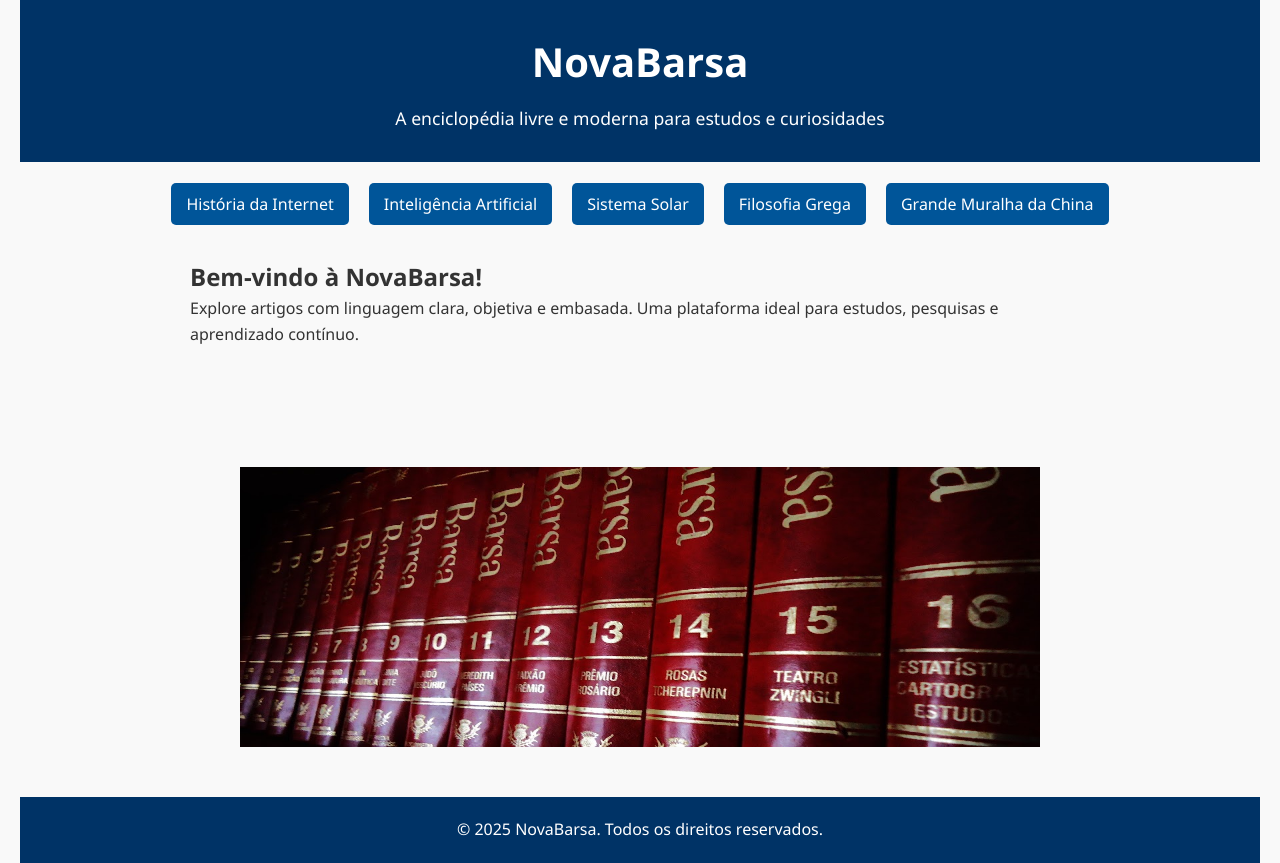
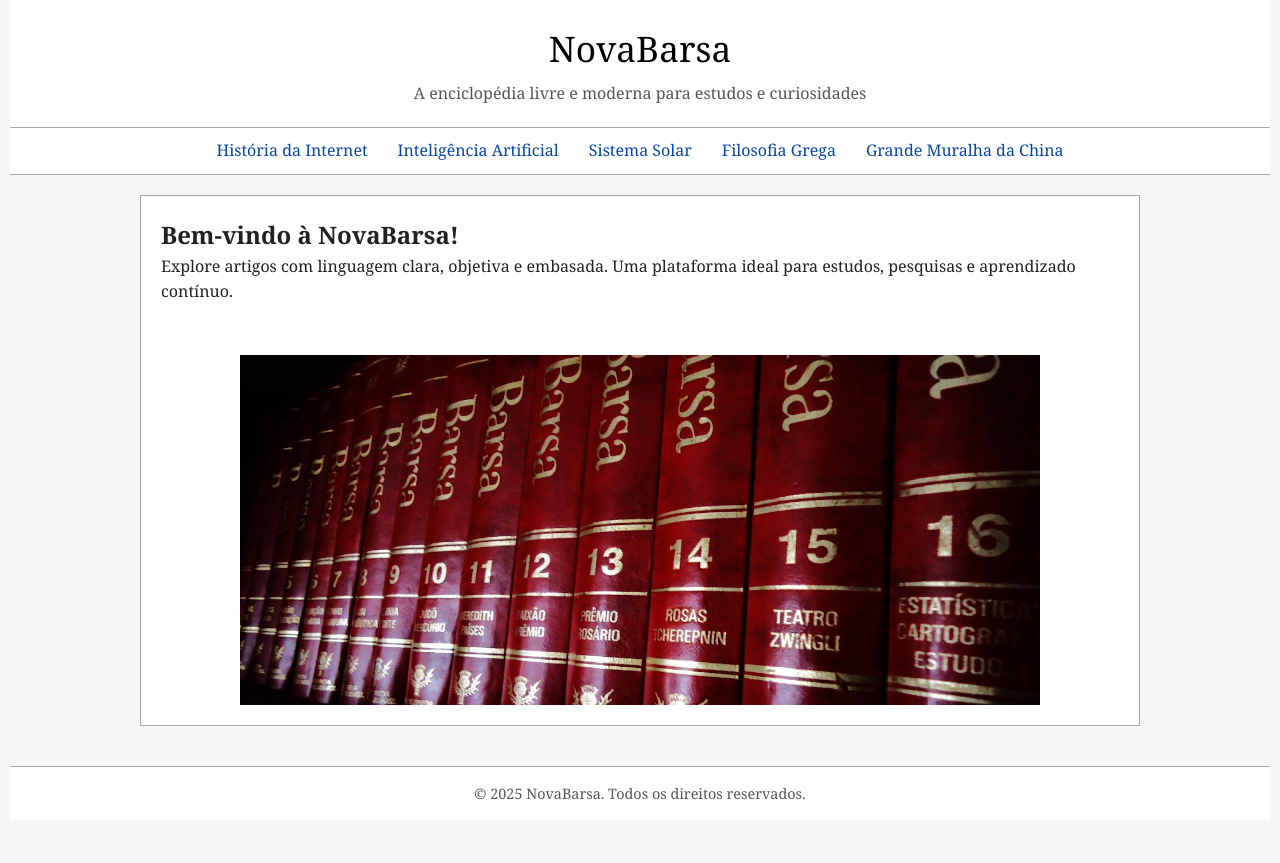
Before and after one commit to RobertoWeberDev/desafio-html-dio-final, a plain HTML site: page SRC/index.html in a window 1280 px wide. After the commit the page ends 820 px from the top, so only its background shows below. Drawn offline with Linux system fonts and the light colour scheme.

Commit message:
Commit 02 Barsa

```diff
--- a/SRC/style.css
+++ b/SRC/style.css
@@ -6,27 +6,47 @@
 }
 
 body {
-  font-family: 'Segoe UI', sans-serif;
+  font-family: 'Linux Libertine', 'Georgia', 'Times New Roman', serif;
   line-height: 1.6;
-  background-color: #f9f9f9;
-  color: #333;
-  padding: 0 20px;
+  background-color: #f6f6f6;
+  color: #202122;
+  padding: 0 10px;
+}
+
+a {
+  color: #0645ad;
+  text-decoration: none;
+}
+
+a:hover {
+  text-decoration: underline;
 }
 
 header {
+  background-color: #ffffff;
+  border-bottom: 1px solid #a2a9b1;
+  padding: 20px 10px;
   text-align: center;
-  padding: 30px 0;
-  background-color: #003366;
-  color: white;
 }
 
 header h1 {
-  font-size: 2.5em;
+  font-size: 2.2em;
+  color: #000000;
+  font-weight: normal;
+  font-family: 'Linux Libertine', 'Georgia', 'Times New Roman', serif;
 }
 
 header p {
-  font-size: 1.1em;
-  margin-top: 10px;
+  font-size: 1em;
+  color: #555;
+  margin-top: 5px;
+}
+
+nav {
+  background-color: #ffffff;
+  border-bottom: 1px solid #a2a9b1;
+  padding: 10px 0;
+  margin-bottom: 20px;
 }
 
 nav ul {
@@ -34,82 +54,78 @@ nav ul {
   display: flex;
   justify-content: center;
   flex-wrap: wrap;
-  margin-top: 20px;
-}
-
-nav ul li {
-  margin: 10px;
+  gap: 10px;
 }
 
 nav ul li a {
-  text-decoration: none;
-  color: #fff;
-  background-color: #005599;
-  padding: 10px 15px;
-  border-radius: 5px;
-  transition: background 0.3s;
+  color: #0645ad;
+  padding: 5px 10px;
+  border-radius: 2px;
 }
 
-nav ul li a:hover,
-nav ul li a.ativo {
-  background-color: #0077cc;
+nav ul li a:hover {
+  background-color: #f8f9fa;
+  text-decoration: underline;
 }
 
 main {
-  max-width: 900px;
-  margin: 30px auto;
+  max-width: 1000px;
+  margin: 0 auto;
+  padding: 20px;
+  background-color: #ffffff;
+  border: 1px solid #a2a9b1;
 }
 
 .destaque {
-  background-color: #e1ecf4;
-  padding: 20px;
-  border-left: 5px solid #0077cc;
-  margin-bottom: 30px;
+  background-color: #eaf3ff;
+  padding: 15px;
+  border: 1px solid #a2a9b1;
+  margin-bottom: 20px;
 }
 
 .lista-artigos ul {
-  list-style: disc inside;
-  padding: 15px;
+  list-style: disc;
+  padding-left: 20px;
 }
 
-.lista-artigos ul li {
+.lista-artigos li {
   margin-bottom: 10px;
 }
 
 .botao {
+  background-color: #3366cc;
+  color: white;
+  padding: 8px 12px;
+  text-decoration: none;
+  border-radius: 2px;
   display: inline-block;
-  margin-top: 10px;
-  background-color: #0077cc;
-  color: white;
-  padding: 10px 15px;
-  text-decoration: none;
-  border-radius: 4px;
-  transition: background 0.3s;
 }
 
 .botao:hover {
-  background-color: #005fa3;
+  background-color: #254f8c;
 }
 
 footer {
   text-align: center;
-  margin-top: 50px;
-  padding: 20px;
-  background-color: #003366;
-  color: white;
+  margin-top: 40px;
+  padding: 15px;
+  background-color: #ffffff;
+  border-top: 1px solid #a2a9b1;
+  font-size: 0.9em;
+  color: #54595d;
 }
 
 img {
-  margin: auto;
+  width: 800px;
+  height: 400px;
   display: block;
-  width: 600px;
-  height: 300px;
+  margin: 20px auto;
 }
 
-.barsa{
-  margin: auto;
-  display: block;
+.barsa {
   width: 800px;
   height: 400px;
-  padding-top: 120px;
+  display: block;
+  margin: 0 auto;
+  padding-top: 50px;
 }
```
